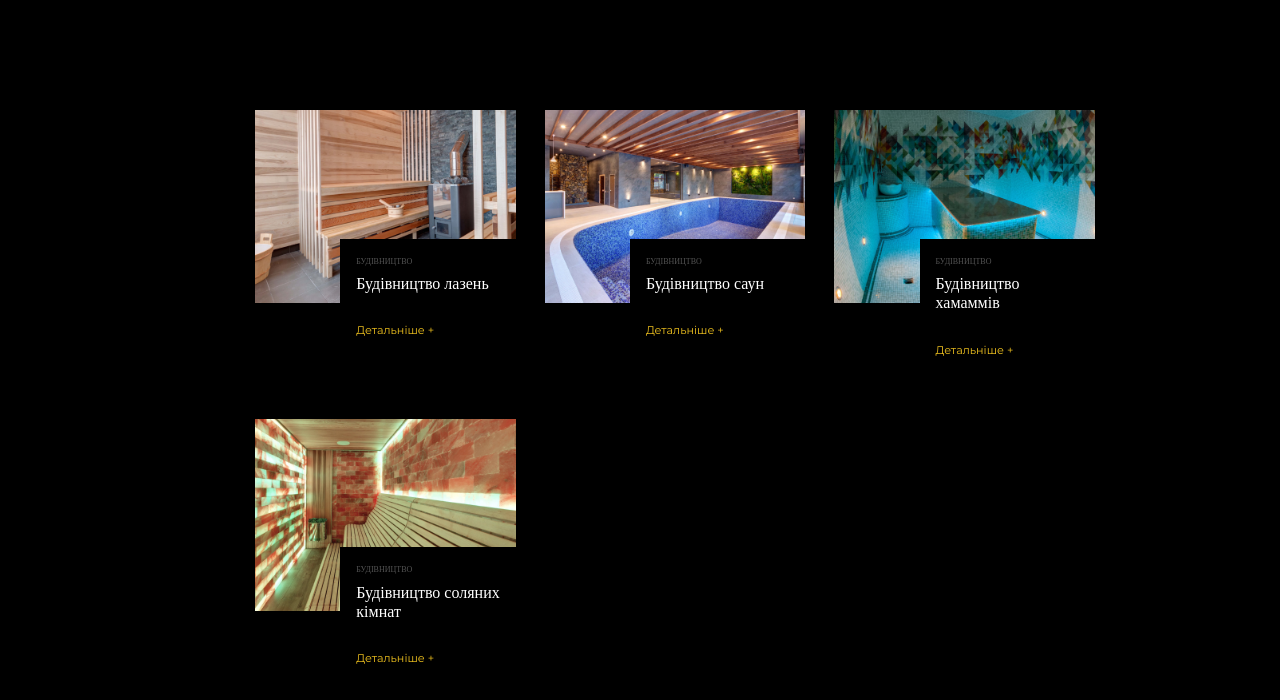
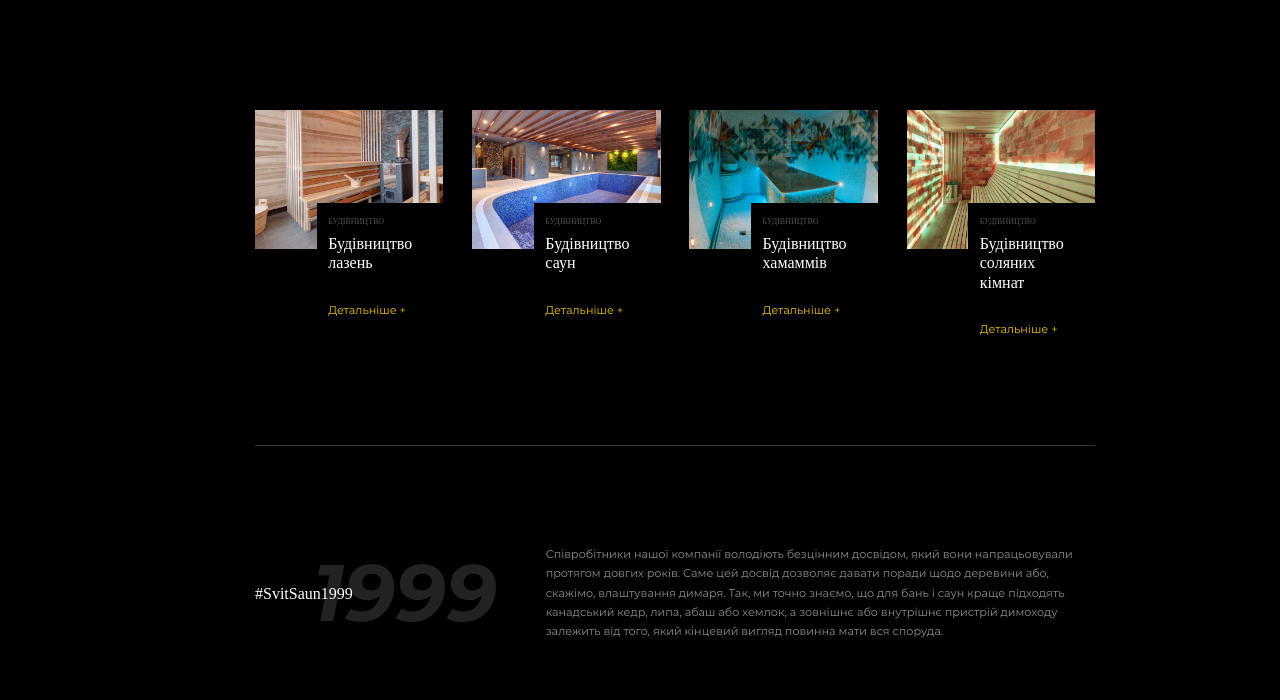
Before and after one commit to mango-web-studio/world-of-saunas, a website: page index.html in a window 1280 px wide. Shown: the part 802-1502 px from the top of the page. Drawn offline with Linux system fonts and the light colour scheme; files whose address does not match are found by name; a web font is replaced by a local one.

Commit message:
Adapted 'slider', 'construction' and 'portfolio' blocks in 'home' page.

```diff
--- a/scss/general/side/_side.scss
+++ b/scss/general/side/_side.scss
@@ -222,7 +222,7 @@
 
                 &_span,
                 &_link {
-                    @include font(10px, 12px, 'Montserrat-Regular');
+                    @include font(17px, 20px, 'Montserrat-Regular');
 
                     display: flex;
                     align-items: center;
--- a/scss/home/_home.scss
+++ b/scss/home/_home.scss
@@ -147,7 +147,7 @@
             @extend %center_block;
 
             display: grid;
-            grid-template-columns: repeat(auto-fit, minmax(220px, 1fr));
+            grid-template-columns: repeat(auto-fit, minmax(150px, 1fr));
             grid-gap: 30px 3.43%;
             padding: 9.29% 0 7.1%;
             border-bottom: 1px solid $gray_2;
@@ -219,7 +219,7 @@
 
             display: flex;
             align-items: center;
-            max-width: 30%;
+            width: 30%;
             flex-wrap: wrap;
             color: $white_0;
         }
@@ -691,6 +691,31 @@
                 }
             }
         }
+
+        &__construction {
+
+            &_list {
+                max-width: none;
+                padding: 9.29% $padding_x 7.1%;
+            }
+        }
+
+        &__portfolio {
+
+            &_paragraph {
+                max-width: none;
+                padding: 0 $padding_x;
+            }
+
+            &_subtitle {
+                font-size: 8rem;
+            }
+
+            &_slider {
+                max-width: none;
+                padding: 0 $padding_x;
+            }
+        }
     }
 }
 
@@ -709,7 +734,6 @@
         &__construction {
 
             &_list {
-                grid-template-columns: repeat(auto-fit, minmax(150px, 1fr));
                 max-width: none;
             }
         }
@@ -758,6 +782,21 @@
 
         &__slider {
 
+            &_item {
+
+                &_title {
+                    font-size: 3.4rem;
+                    line-height: 3.4rem;
+
+                    margin: 0 0 15px 0;
+                }
+
+                &_description {
+                    font-size: 1.8rem;
+                    line-height: 3rem;
+                }
+            }
+
             &_arrows {
                 display: none;
             }
@@ -772,7 +811,7 @@
             &_list {
                 display: flex;
                 overflow-y: hidden;
-                padding: 0 15px 50px;
+                padding: 20px 15px 50px;
                 margin-top: -40px;
                 -ms-overflow-style: none;
 
@@ -784,7 +823,38 @@
             &_item {
                 flex-shrink: 0;
                 margin-right: 30px;
-                max-width: 220px;
+                min-width: 200px;
+                width: 35%;
+            }
+
+            &_title {
+                margin-bottom: 12%;
+            }
+        }
+
+        &__portfolio {
+
+            &_paragraph {
+                flex-direction: column;
+            }
+
+            &_title {
+                width: 100%;
+                justify-content: center;
+                font-size: 3rem;
+                line-height: 3rem;
+            }
+
+            &_subtitle {
+                margin-left: -60px;
+                font-size: 15rem;
+                line-height: 15rem;
+            }
+
+            &_description {
+                width: 100%;
+                font-size: 2rem;
+                line-height: 3rem;
             }
         }
     }
@@ -794,6 +864,32 @@
 @include respond-to(mobile_small) {
 
     .home {
+
+        &__construction {
+
+            &_item {
+                width: 75%;
+            }
+
+            &_description {
+                padding: 10px;
+            }
+
+            &_category {
+                display: none;
+            }
+
+            &_title {
+                font-size: 2.7rem;
+                line-height: 3rem;
+            }
+
+            &_span {
+                display: block;
+                margin-bottom: 10%;
+                font-size: 1.7rem;
+            }
+        }
 
         &__reviews {
 
```
Also changed, not shown: css/style.css.
